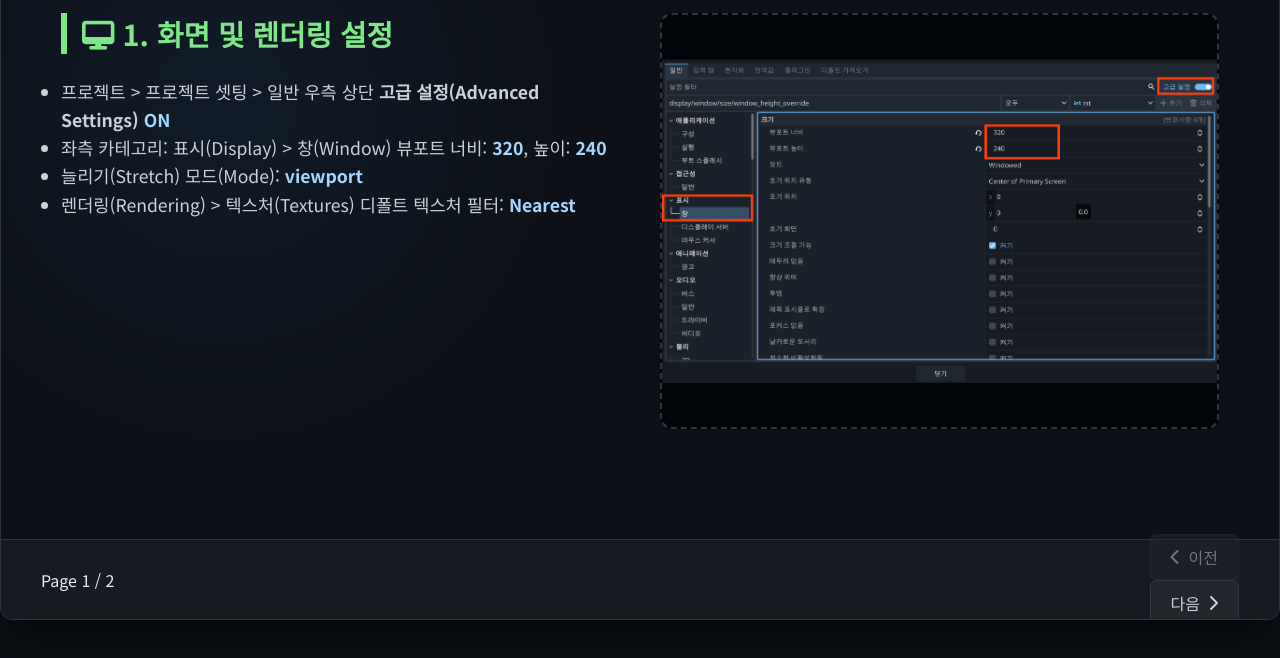
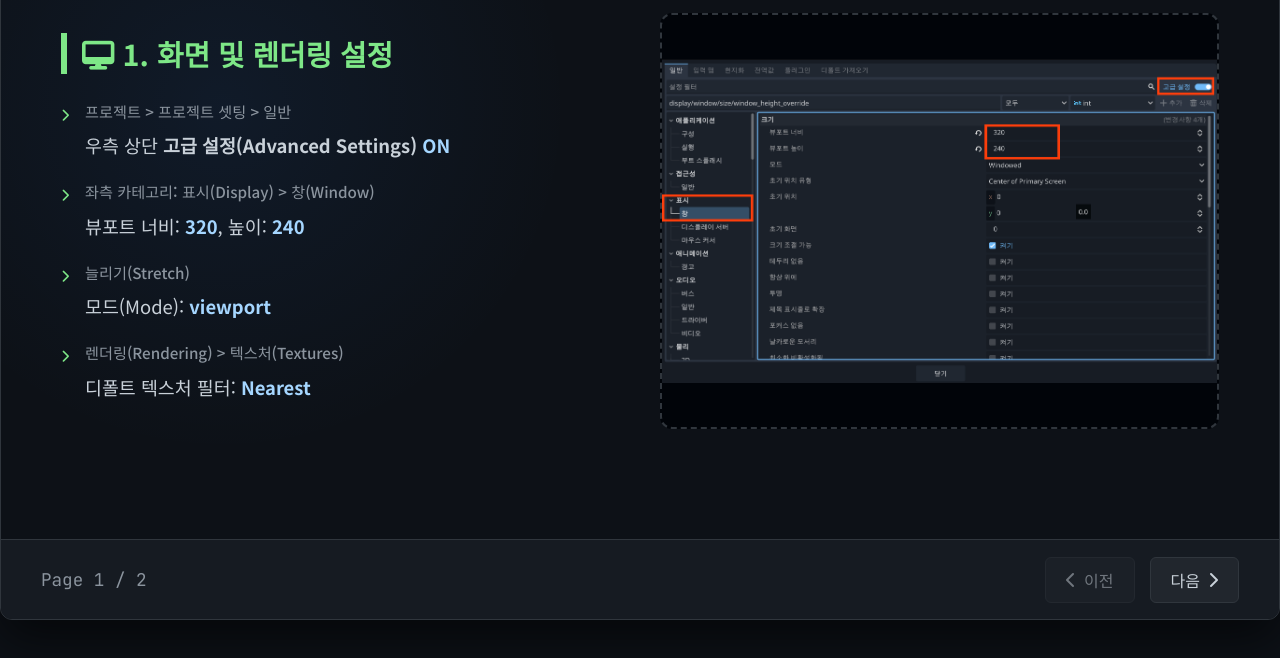
Before and after one commit to DeanKim89/Lecture, a plain HTML site: page Lecture3-1.html in a window 1280 px wide. Shown: the part 140-798 px from the top of the page. Drawn offline with Linux system fonts and the light colour scheme.

Commit message:
Update lecture.css

```diff
--- a/styles/lecture.css
+++ b/styles/lecture.css
@@ -81,6 +81,43 @@ p, li { font-size: 1.1rem; line-height: 1.6; color: #c9d1d9; }
 .col-left { display: flex; flex-direction: column; justify-content: center; }
 .col-right { display: flex; flex-direction: column; justify-content: center; height: 100%; }
 
+/* Backwards-compat: classes used in project-setting slides */
+.instruction-col { display: flex; flex-direction: column; justify-content: flex-start; padding-top: 20px; }
+.image-col { display: flex; flex-direction: column; justify-content: center; height: 100%; }
+
+ul.step-list { list-style: none; padding: 0; }
+ul.step-list li {
+  font-size: 1.15rem;
+  line-height: 1.8;
+  color: #c9d1d9;
+  margin-bottom: 16px;
+  padding-left: 24px;
+  position: relative;
+}
+ul.step-list li::before {
+  content: "\f054"; /* Chevron Right (Font Awesome) */
+  font-family: "Font Awesome 6 Free";
+  font-weight: 900;
+  color: #7ee787;
+  position: absolute;
+  left: 0;
+  top: 6px;
+  font-size: 0.8rem;
+}
+.path-text {
+  color: #8b949e;
+  font-size: 0.95rem;
+  display: block;
+  margin-bottom: 4px;
+  font-weight: 500;
+}
+
+.page-indicator {
+  color: #8b949e;
+  font-family: 'JetBrains Mono', monospace;
+  font-size: 1.1rem;
+}
+
 /* Code block */
 .code-block {
   background-color: #161b22;
@@ -148,6 +185,11 @@ p, li { font-size: 1.1rem; line-height: 1.6; color: #c9d1d9; }
   padding: 0 40px;
   z-index: 10;
 }
+.nav-buttons {
+  display: flex;
+  gap: 15px;
+  align-items: center;
+}
 .nav-btn, button.nav-btn {
   background-color: #21262d; border: 1px solid #30363d; color: #c9d1d9;
   padding: 10px 20px; border-radius: 6px; cursor: pointer; font-size: 1rem;
```
